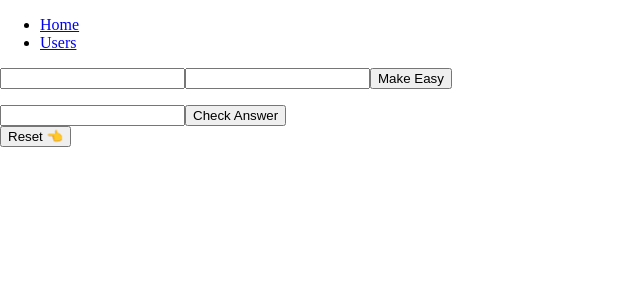
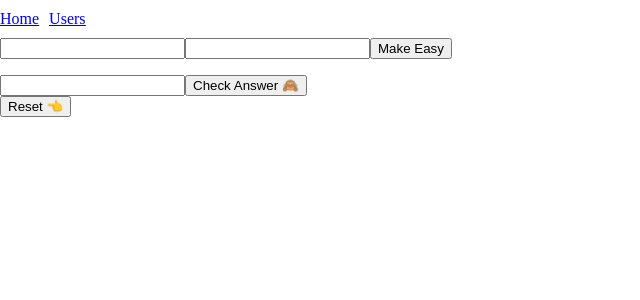
Before and after one commit to hiMRK/easy-multiply, a React (Create React App) app: page / in a window 1280 px wide. Shown: the top 300 px of the page, without its empty margins (0-640 px from the left). Built offline with nearby package versions, Linux system fonts and the light colour scheme.

Commit message:
Updated Links

```diff
--- a/src/App.js
+++ b/src/App.js
@@ -93,21 +93,24 @@ const App = () => {
         </div>
         <div>
           <input type='number' onChange={updateThirdInput} value={gameState.userAnswer} />
-            <button primary onClick={setUserAnswer}>Check Answer</button>
+            <button onClick={setUserAnswer}>Check Answer 🙈</button>
         </div>
         <div>
           {
             (!gameState.isCorrect && gameState.answerAttemps >= 4)
-              ? <button warning onClick={displayAnswerGiveup}>Give Up 😞</button>
+              ? <button onClick={displayAnswerGiveup}>Give Up 😞</button>
               : ''
           }
           {
             (gameState.isCorrect || gameState.hasGiveup)
-              ? <p>The answer is {gameState.correctAnswer}!</p>
+              ?
+                (gameState.isCorrect === true)
+                  ? <p>Yes! The answer is {gameState.userAnswer}! 🥳</p>
+                  : <p>The answer is {gameState.correctAnswer}! Better luck solving it next time! 🦂</p>
               : ''
           }
         </div>
-        <button success onClick={resetGameState}>Reset 👈</button>
+        <button onClick={resetGameState}>Reset 👈</button>
       </div>
     </Fragment>
   );
--- a/src/index.js
+++ b/src/index.js
@@ -4,10 +4,10 @@ import './index.scss';
 import App from './App';
 import Test from './Test';
 import * as serviceWorker from './serviceWorker';
-import { BrowserRouter, Route, Link } from 'react-router-dom';
+import { BrowserRouter, Route, Link, Switch } from 'react-router-dom';
 
 const ROUTING = (
-<BrowserRouter>
+  <BrowserRouter basename={process.env.PUBLIC_URL}>
     <div>
       <ul>
         <li>
@@ -17,11 +17,13 @@ const ROUTING = (
           <Link to="/test">Users</Link>
         </li>
       </ul>
+      <Switch>
         <Route exact path="/" component={App} />
-    <Route path="/test" component={Test} />
+        <Route exact path="/test" component={Test} />
+      </Switch>
     </div>
   </BrowserRouter>
-)
+);
 
 ReactDOM.render(ROUTING, document.getElementById('root'));
 
--- a/src/index.scss
+++ b/src/index.scss
@@ -2,3 +2,12 @@ html, body {
   margin: 0;
   padding: 0;
 }
+ul {
+  margin: 0;
+  padding: 10px 0;
+  li {
+    text-decoration: underline;
+    display: inline-block;
+    margin-right: 10px;
+  }
+}
```
Lines whose indentation alone changed are shown as unchanged.
